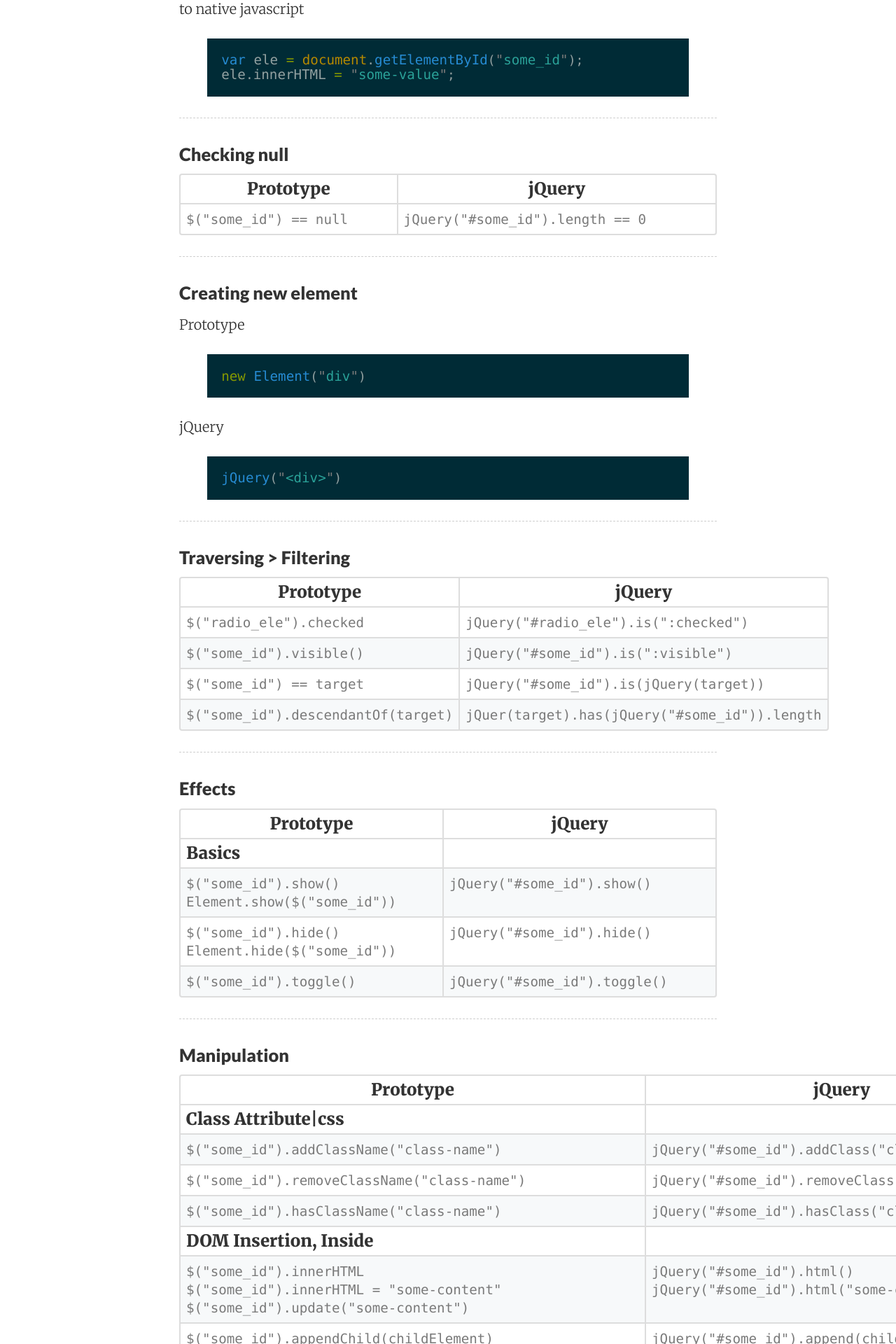
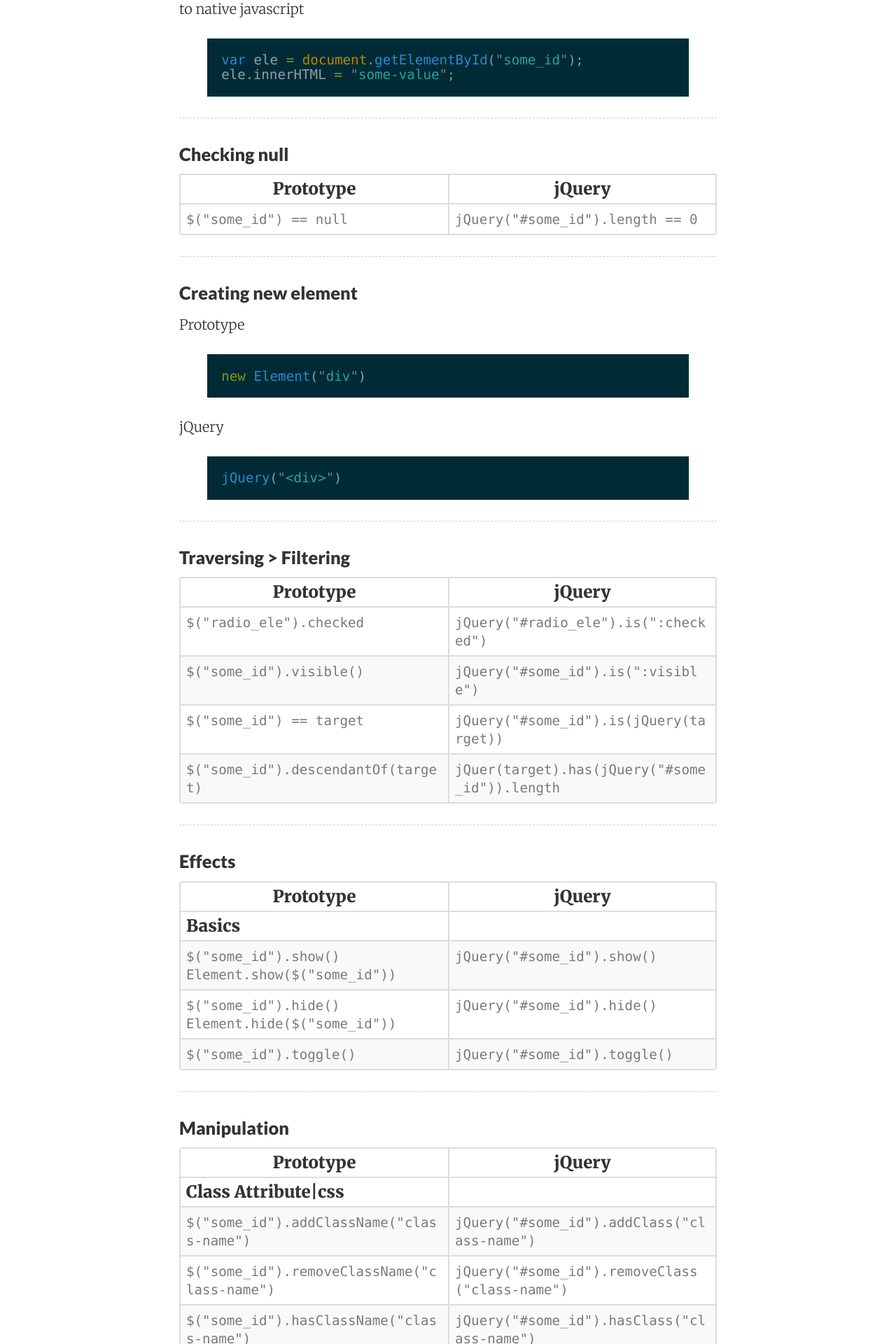
Before and after one commit to wangbangkun/wangbangkun.github.io, a Jekyll site: the page built from _posts/2014-11-02-Migrate-from-Prototype-to-jQuery.markdown, in a window 1280 px wide. Shown: the part 739-2659 px from the top of the page at 70% size. Built offline with Jekyll 4.4.1, drawn with Linux system fonts in a browser that asks for light colours.

Commit message:
Add rules to control table layout.

```diff
--- a/_sass/_misc.scss
+++ b/_sass/_misc.scss
@@ -7,6 +7,7 @@
 table {
   width: 100%;
   max-width: 100%;
+  table-layout: fixed;
   background-color: transparent;
   margin-bottom: 20px;
   border: 2px solid #ddd;
@@ -22,6 +23,8 @@
 
 table tr>td {
   border-top: 2px solid #ddd;
+  word-break: break-all;
+  word-wrap: break-word;
 }
 
 table th, table td {
```
